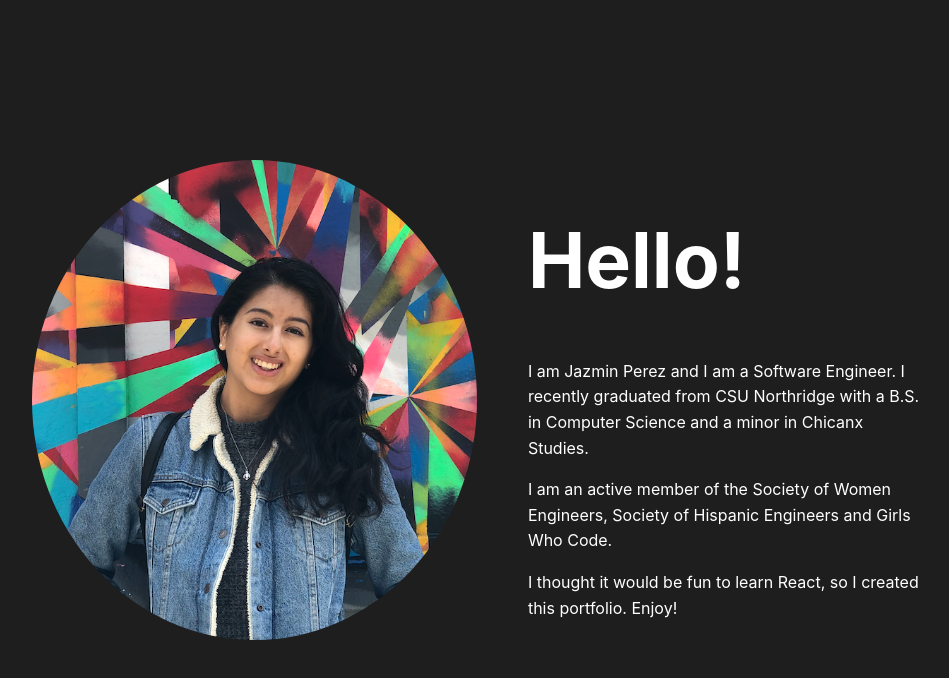
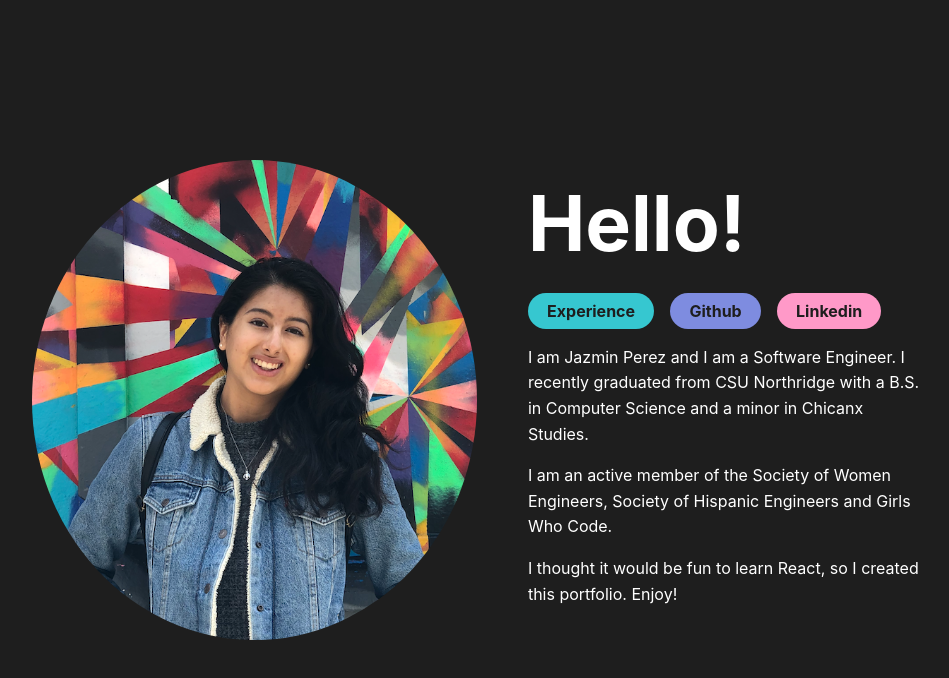
Before and after one commit to jazperez/portfolio, a React (Create React App) app: page / in a window 1280 px wide. Shown: the top 678 px of the page, without its empty margins (160-1109 px from the left). Built offline with nearby package versions, Linux system fonts and the light colour scheme.

Commit message:
Add buttons and fix visuals

```diff
--- a/src/App.js
+++ b/src/App.js
@@ -7,9 +7,12 @@ function App() {
       <header className="App-header">
         <img src={profilePicture} className="profile-pic" alt="Jaz's profile picture" />
         <div className="welcome-content">
-          <h1 className="title">
-            <span>Hello!</span>
-          </h1>
+          <span className="title">Hello!</span>
+          <span className="menu">
+            <a href="experience" class="button blue-background">Experience</a>
+            <a href="https://github.com/jazperez" class="button purple-background">Github</a>
+            <a href="https://www.linkedin.com/in/jazmin-perez24/" class="button pink-background">Linkedin</a>
+          </span>
           <p className="bio">I am Jazmin Perez and I am a Software Engineer. I recently graduated from CSU Northridge with a B.S. in Computer Science and a minor in Chicanx Studies. </p>
           <p className="bio">I am an active member of the Society of Women Engineers, Society of Hispanic Engineers and Girls Who Code.</p>
           <p className="bio">I thought it would be fun to learn React, so I created this portfolio. Enjoy!</p>
--- a/src/App.scss
+++ b/src/App.scss
@@ -28,11 +28,34 @@ body{
   .title {
     font-size:6vw;
     color: $font-color;
+    display: block;
+    margin-bottom: 0.3em;
+    font-weight: bold;
   }
   .bio {
     color: $font-color;
     line-height: 1.6em;
     font-size: 16px;
+  }
+  .menu {
+    display: block;
+  }
+
+  a.button {
+    display:inline-block;
+    padding:0.5em 1.2em;
+    margin-right: 1em;
+    border-radius: 2em;
+    box-sizing: border-box;
+    text-decoration: none;
+    color:$base-color;
+    font-weight: bold;
+    text-align:center;
+    transition: all 0.2s;
+  }
+
+  a.button:hover {
+    opacity: 0.7;
   }
 }
 
@@ -43,3 +66,23 @@ body{
   margin-left: 15%;
   margin-right: 2%;
 }
+
+.blue-background{
+  background-color: $cbpk-blue;
+}
+.purple-background {
+  background-color: $cbpk-purple;
+}
+.pink-background {
+  background-color: $cbpk-pink;
+}
+
+.blue {
+  color: $cbpk-blue;
+}
+.purple {
+  color: $cbpk-purple;
+}
+.pink {
+  color: $cbpk-pink;
+}
```
